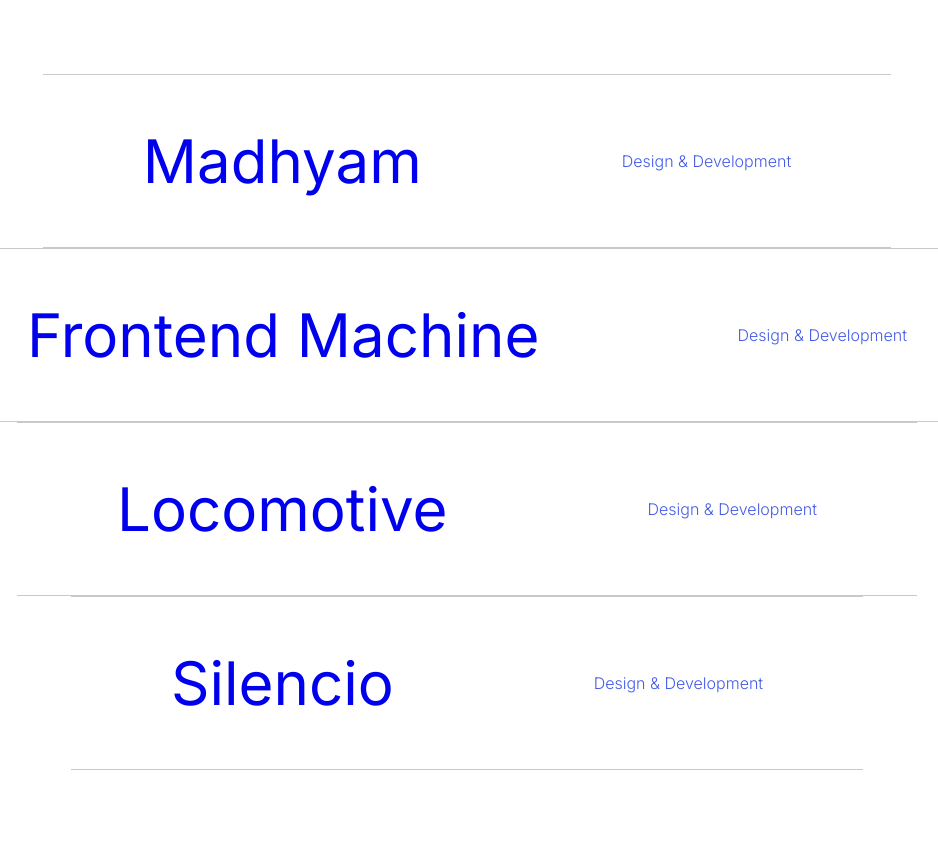
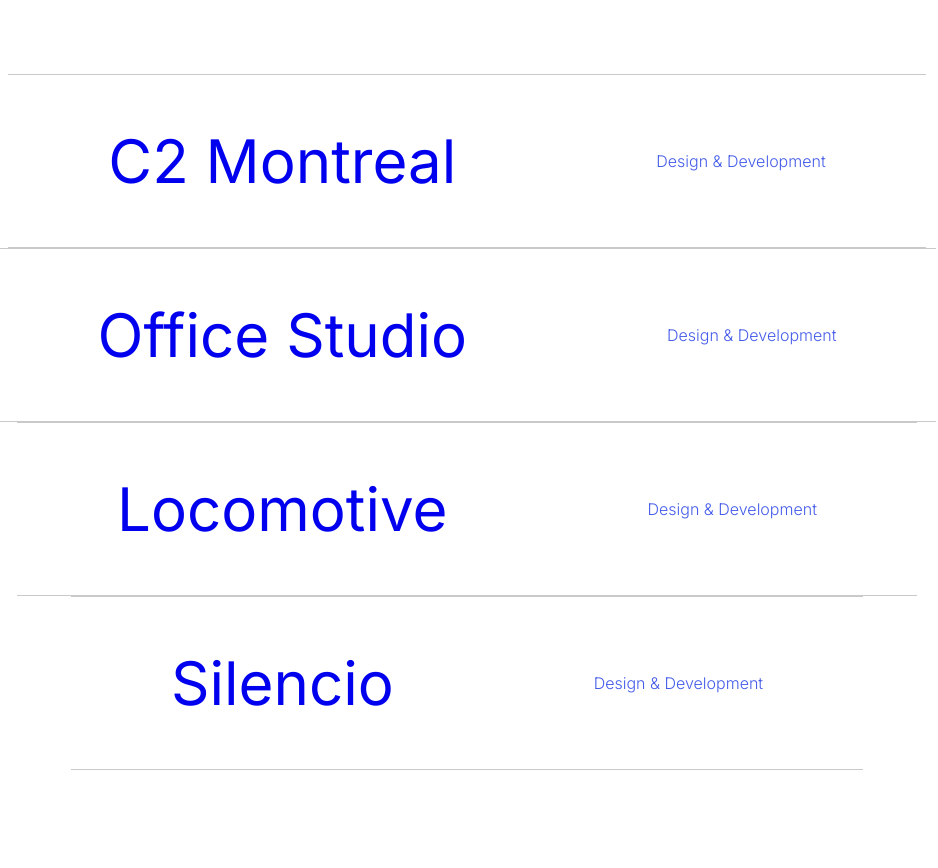
Before and after one commit to Madhyam123/Nextjs_Potofilio, a Next.js app: page / in a window 1280 px wide. Shown: the part 1460-2328 px from the top of the page, without its empty margins (273-1211 px from the left). Built offline with nearby package versions, Linux system fonts and the light colour scheme.

Commit message:
Update index.jsx

```diff
--- a/src/components/Projects/index.jsx
+++ b/src/components/Projects/index.jsx
@@ -10,15 +10,19 @@
 
 const projects = [
   {
-    title: "Madhyam",
-    src: "image 3.png",
-    color: "#00A86B",
+    title: "C2 Montreal",
+    src: "c2montreal.png",
+    stack: "TECH STACK 1.REACT 2.TAILWINDCSS 3.REDUX 4.OUTH 5.STRIPE",
+    Feature:"1.React redux state management 2.Outh authentication 3.React chart admin dashboard 4.Stripe Payment Gateway",
+    color: "#000000",
     href:"https://madhyamecommercesite.netlify.app/"
 
   },
   {
-    title: "Frontend Machine",
-    src: "image 4.png",
+    title: "Office Studio",
+    src: "officestudio.png",
+    stack: "TECH STACK 1.HTML 2.CSS 3.JAVASCRIPT 4.GSAP 5.LOCOMOTIVE SCROLL",
+    Feature:"1.Animation 2.Best User Interface 3.Smooth Scroll 4.Onscroll effects",
     color: "#8C8C8C",
     href:"https://madhyammachine.netlify.app/"
   },
@@ -32,7 +36,7 @@
     title: "Silencio",
     src: "silencio.png",
     color: "#706D63",
-    href:"https://madhyammachine.netlify.app/"
+    href:"https://madhyamecommercesite.netlify.app/"
   }
 ]
 
@@ -87,7 +91,8 @@
     <div className={styles.body}>
       {
         projects.map( (project, index) => {
-          return <Link className={styles.name} href={project.href}><Project  href={project.href}  index={index} title={project.title} manageModal={manageModal} key={index}  /></Link>
+          return <Link className={styles.name} href={project.href}><Project  href={project.href}  index={index} title={project.title} stack={project.stack}
+          Feature={project.Feature} manageModal={manageModal} key={index}  /></Link>
         })
       }
     </div>
```
